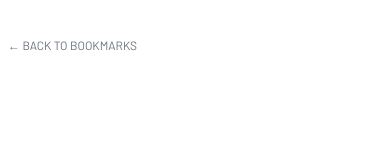
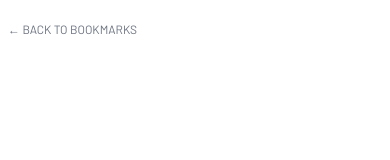
Before and after one commit to bakman2/bookmarker, a website: page public/history.html in a window 390 px wide. Drawn offline with Linux system fonts and the light colour scheme.

Commit message:
details page: smaller top padding on smallest screens (py-4)

```diff
--- a/public/history.html
+++ b/public/history.html
@@ -21,7 +21,7 @@
     </style>
   </head>
   <body class="min-h-screen" :class="theme.background" x-data="details()">
-    <div class="page-container mx-auto px-2 py-8 md:px-12 md:pt-10 md:pb-2">
+    <div class="page-container mx-auto px-2 py-4 md:px-12 md:pt-10 md:pb-2">
       <a href="/" class="text-xs uppercase" :class="theme.item_subtitle || 'text-gray-500'" style="cursor:pointer">← back to bookmarks</a>
 
       <template x-if="bm">
```
